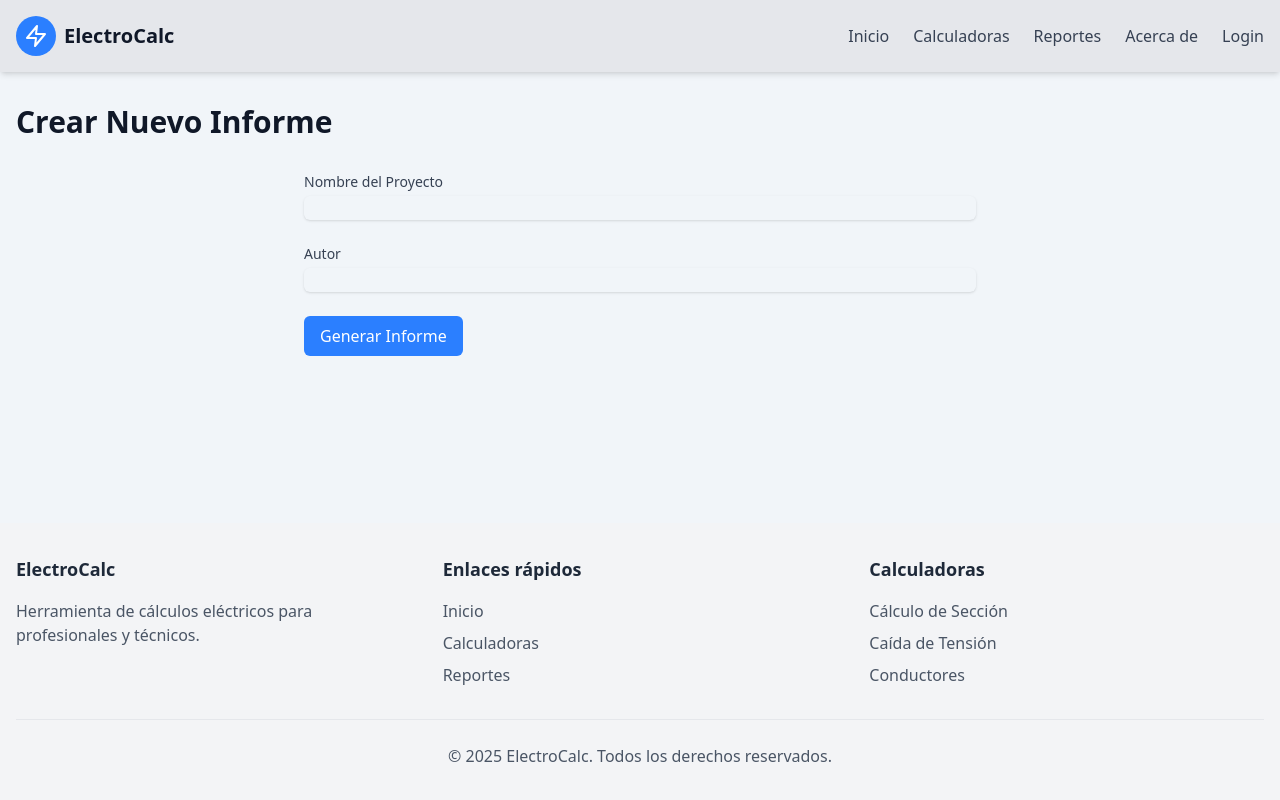
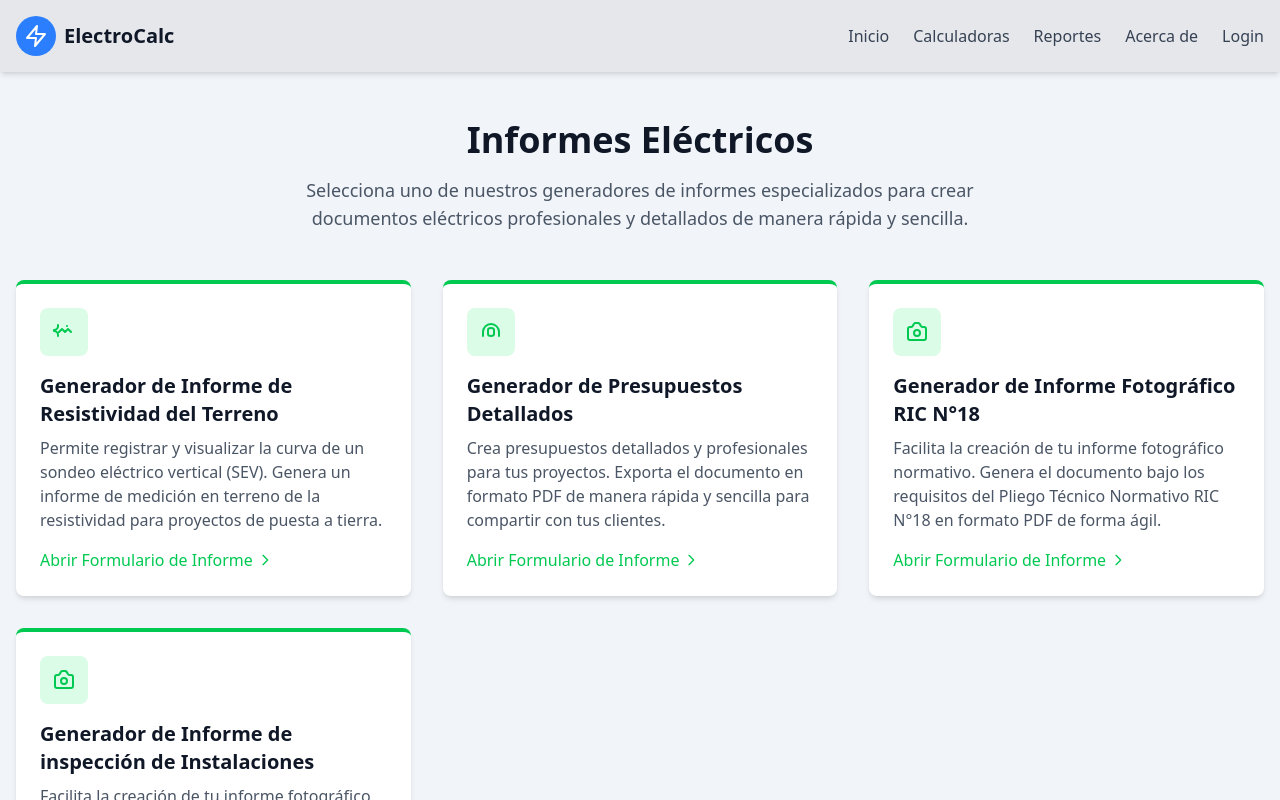
Before and after one commit to Chetti666/electro, a Next.js app: page /informes in a window 1280 px wide. Shown: the top 800 px of the page. Built offline with nearby package versions, Linux system fonts and the light colour scheme.

Commit message:
se trasladan componetes de informes a una seccion nueva para informes y se sacan de la seccion calculadoras, Revisar Bien!!

```diff
--- a/src/app/calculadoras/informe-fotografico/page.tsx
+++ b/src/app/informes/informe-fotografico/page.tsx
@@ -343,11 +343,11 @@ const InformeFotograficoSECPage = () => {
                 <h1 className="text-3xl font-bold text-gray-900 dark:text-white mb-2">Generador de Informe Fotográfico SEC</h1>
                 <p className="text-gray-600 dark:text-gray-400">Cumplimiento del punto 6.4 del Pliego Técnico Normativo RIC N°18.</p>
                 <br />
-                <Link href="/calculadoras" className="text-amber-500 hover:text-amber-600 inline-flex items-center">
+                <Link href="/informes" className="text-amber-500 hover:text-amber-600 inline-flex items-center">
                     <svg className="w-4 h-4 mr-1" fill="none" viewBox="0 0 24 24" stroke="currentColor">
                         <path strokeLinecap="round" strokeLinejoin="round" strokeWidth={2} d="M15 19l-7-7 7-7" />
                     </svg>
-                    Volver a calculadoras
+                    Volver a informes
                 </Link>
             </div>
 
--- a/src/app/calculadoras/informe-inspeccion/page.tsx
+++ b/src/app/informes/informe-inspeccion/page.tsx
@@ -469,9 +469,9 @@ const InformeInspeccionPage: React.FC = () => {
               <h1 className="text-3xl font-bold text-gray-900 dark:text-white mb-2">Generador de Informe de Inspección</h1>
               <p className="text-gray-600 dark:text-gray-400">Crea informes de inspección eléctrica detallados y profesionales.</p>
               <br />
-              <Link href="/calculadoras" className="text-amber-500 hover:text-amber-600 inline-flex items-center">
+              <Link href="/informes" className="text-amber-500 hover:text-amber-600 inline-flex items-center">
                   <svg className="w-4 h-4 mr-1" fill="none" viewBox="0 0 24 24" stroke="currentColor"><path strokeLinecap="round" strokeLinejoin="round" strokeWidth={2} d="M15 19l-7-7 7-7" /></svg>
-                  Volver a calculadoras
+                  Volver a informes
               </Link>
           </div>
 
--- a/src/app/informes/page.tsx
+++ b/src/app/informes/page.tsx
@@ -1,11 +1,89 @@
-import InformeForm from "@/components/informes/InformeForm";
+import InformeCard, { ColorType } from '@/components/InformeCard'; //cambiar el componente importado
+import { ReactNode } from 'react';
 
-export default function InformesPage() {
+export default function Informes() {
+  type Informe = {
+    id: string;
+    title: string;
+    description: string;
+    icon: ReactNode;
+    color: ColorType;
+  };
+
+const calculadoras: Informe[] = [
+
+  {
+    id: 'informe-resistividad',
+    title: 'Generador de Informe de Resistividad del Terreno',
+    description: 'Permite registrar y visualizar la curva de un sondeo eléctrico vertical (SEV). Genera un informe de medición en terreno de la resistividad para proyectos de puesta a tierra.',
+    icon: (
+      // Ícono de Gráfico de Líneas (Chart Bar) para Curva de Resistividad
+      <svg className="h-6 w-6" fill="none" viewBox="0 0 24 24" stroke="currentColor">
+        <path strokeLinecap="round" strokeLinejoin="round" strokeWidth={2} d="M7 12l3-3 3 3 3-3 3 3m-4-6h.01M6 16v-1a4 4 0 00-4-4v-1a4 4 0 004-4v-1" />
+      </svg>
+    ),
+    color: 'green'
+  },
+  {
+    id: 'presupuesto',
+    title: 'Generador de Presupuestos Detallados',
+    description: 'Crea presupuestos detallados y profesionales para tus proyectos. Exporta el documento en formato PDF de manera rápida y sencilla para compartir con tus clientes.',
+    icon: (
+      // Ícono de Dinero (Cash) o Documento con Dinero
+      <svg className="h-6 w-6" fill="none" viewBox="0 0 24 24" stroke="currentColor">
+        <path strokeLinecap="round" strokeLinejoin="round" strokeWidth={2} d="M12 8c-1.657 0-3 .895-3 2v4c0 1.105 1.343 2 3 2s3-.895 3-2v-4c0-1.105-1.343-2-3-2zM4 16v-4a8 8 0 018-8 8 8 0 018 8v4" />
+      </svg>
+    ),
+    color: 'green'
+  },
+  {
+    id: 'informe-fotografico',
+    title: 'Generador de Informe Fotográfico RIC N°18',
+    description: 'Facilita la creación de tu informe fotográfico normativo. Genera el documento bajo los requisitos del Pliego Técnico Normativo RIC N°18 en formato PDF de forma ágil.',
+    icon: (
+      // Ícono de Cámara de fotos (Camera)
+      <svg className="h-6 w-6" fill="none" viewBox="0 0 24 24" stroke="currentColor">
+        <path strokeLinecap="round" strokeLinejoin="round" strokeWidth={2} d="M3 9a2 2 0 012-2h.93a2 2 0 001.664-.89l1.416-2.356A2 2 0 0111 3h2a2 2 0 011.664.89l1.416 2.356A2 2 0 0018.07 7H19a2 2 0 012 2v9a2 2 0 01-2 2H5a2 2 0 01-2-2V9z" />
+        <path strokeLinecap="round" strokeLinejoin="round" strokeWidth={2} d="M15 13a3 3 0 11-6 0 3 3 0 016 0z" />
+      </svg>
+    ),
+    color: 'green'
+  },
+  {
+    id: 'informe-inspeccion',
+    title: 'Generador de Informe de inspección de Instalaciones',
+    description: 'Facilita la creación de tu informe fotográfico para el levantamiento de instalaciones existentes e inspección. Genera un reporte detallando los puntos criticos detectados, recomendaciones y evidencias de la inspección en formato PDF de forma ágil.',
+    icon: (
+      // Ícono de Cámara de fotos (Camera)
+      <svg className="h-6 w-6" fill="none" viewBox="0 0 24 24" stroke="currentColor">
+        <path strokeLinecap="round" strokeLinejoin="round" strokeWidth={2} d="M3 9a2 2 0 012-2h.93a2 2 0 001.664-.89l1.416-2.356A2 2 0 0111 3h2a2 2 0 011.664.89l1.416 2.356A2 2 0 0018.07 7H19a2 2 0 012 2v9a2 2 0 01-2 2H5a2 2 0 01-2-2V9z" />
+        <path strokeLinecap="round" strokeLinejoin="round" strokeWidth={2} d="M15 13a3 3 0 11-6 0 3 3 0 016 0z" />
+      </svg>
+    ),
+    color: 'green'
+  }
+];
+
   return (
-    <div className="container mx-auto px-4 py-8">
-      <h1 className="text-3xl font-bold text-gray-900 dark:text-white mb-8">Crear Nuevo Informe</h1>
-      <div className="max-w-2xl mx-auto">
-        <InformeForm />
+    <div className="container mx-auto px-4 py-12">
+      <div className="text-center mb-12">
+        <h1 className="text-3xl md:text-4xl font-bold text-gray-900 dark:text-white mb-4">Informes Eléctricos</h1>
+        <p className="text-lg text-gray-600 dark:text-gray-400 max-w-2xl mx-auto">
+        Selecciona uno de nuestros generadores de informes especializados para crear documentos eléctricos profesionales y detallados de manera rápida y sencilla.
+        </p>
+      </div>
+
+      <div className="grid grid-cols-1 md:grid-cols-2 lg:grid-cols-3 gap-8">
+        {calculadoras.map((calc) => (
+          <InformeCard
+            key={calc.id}
+            id={calc.id}
+            title={calc.title}
+            description={calc.description}
+            icon={calc.icon}
+            color={calc.color}
+          />
+        ))}
       </div>
     </div>
   );
--- a/src/app/calculadoras/presupuesto/page.tsx
+++ b/src/app/informes/presupuesto/page.tsx
@@ -919,11 +919,11 @@ const PresupuestoPageContent = (props: PresupuestoPageContentProps) => {
                 <h1 className="text-3xl font-bold text-gray-900 dark:text-white mb-2">Análisis de Precios Unitarios y Presupuestos</h1>
                 <p className="text-gray-600 dark:text-gray-400">Crea APU, gestiona bases de datos y genera cotizaciones en PDF.</p>
                 <br />
-                <Link href="/calculadoras" className="text-amber-500 hover:text-amber-600 inline-flex items-center">
+                <Link href="/informes" className="text-amber-500 hover:text-amber-600 inline-flex items-center">
                     <svg className="w-4 h-4 mr-1" fill="none" viewBox="0 0 24 24" stroke="currentColor">
                         <path strokeLinecap="round" strokeLinejoin="round" strokeWidth={2} d="M15 19l-7-7 7-7" />
                     </svg>
-                    Volver a calculadoras
+                    Volver a informes
                 </Link>
             </div>
 
--- a/src/components/Header.tsx
+++ b/src/components/Header.tsx
@@ -30,7 +30,7 @@ export default function Header() {
           <Link href="/calculadoras" className="text-gray-700 hover:text-blue-500 dark:text-gray-300 dark:hover:text-blue-400">
             Calculadoras
           </Link>
-          <Link href="/reportes" className="text-gray-700 hover:text-blue-500 dark:text-gray-300 dark:hover:text-blue-400">
+          <Link href="/informes" className="text-gray-700 hover:text-blue-500 dark:text-gray-300 dark:hover:text-blue-400">
             Reportes
           </Link>
           <Link href="/acerca" className="text-gray-700 hover:text-blue-500 dark:text-gray-300 dark:hover:text-blue-400">
--- /dev/null
+++ b/src/components/InformeCard.tsx
@@ -0,0 +1,69 @@
+import Link from 'next/link';
+import { ReactNode } from 'react';
+
+export type ColorType = 'blue' | 'emerald' | 'amber' | 'purple' | 'green' | 'red';
+
+interface InformeCardProps {
+  id: string;
+  title: string;
+  description: string;
+  icon: ReactNode;
+  color: ColorType;
+}
+
+export default function InformeCard({ id, title, description, icon, color }: InformeCardProps) {
+  // Mapeo de colores para clases de Tailwind
+  const colorClasses = {
+    blue: {
+      border: 'border-blue-500 hover:border-blue-600',
+      bg: 'bg-blue-100 dark:bg-blue-900',
+      text: 'text-blue-500 hover:text-blue-600'
+    },
+    emerald: {
+      border: 'border-emerald-500 hover:border-emerald-600',
+      bg: 'bg-emerald-100 dark:bg-emerald-900',
+      text: 'text-emerald-500 hover:text-emerald-600'
+    },
+    amber: {
+      border: 'border-amber-500 hover:border-amber-600',
+      bg: 'bg-amber-100 dark:bg-amber-900',
+      text: 'text-amber-500 hover:text-amber-600'
+    },
+    purple: {
+      border: 'border-purple-500 hover:border-purple-600',
+      bg: 'bg-purple-100 dark:bg-purple-900',
+      text: 'text-purple-500 hover:text-purple-600'
+    },
+    green: {
+      border: 'border-green-500 hover:border-green-600',
+      bg: 'bg-green-100 dark:bg-green-900',
+      text: 'text-green-500 hover:text-green-600'
+    },
+    red: {
+      border: 'border-red-500 hover:border-red-600',
+      bg: 'bg-red-100 dark:bg-red-900',
+      text: 'text-red-500 hover:text-red-600'
+    }
+  };
+
+  return (
+    <Link
+      href={`/informes/${id}`}
+      className={`card hover:shadow-lg transition-shadow border-t-4 ${colorClasses[color].border} text-center sm:text-left`}
+    >
+      <div className={`h-12 w-12 ${colorClasses[color].bg} rounded-lg flex items-center justify-center mb-4 mx-auto sm:mx-0`}>
+        <div className={colorClasses[color].text}>
+          {icon}
+        </div>
+      </div>
+      <h2 className="text-lg sm:text-xl font-semibold text-gray-900 dark:text-white mb-2">{title}</h2>
+      <p className="text-gray-600 dark:text-gray-400 mb-4">{description}</p>
+      <div className={`${colorClasses[color].text} font-medium inline-flex items-center`}>
+        Abrir Formulario de Informe
+        <svg className="w-4 h-4 ml-1" fill="none" viewBox="0 0 24 24" stroke="currentColor">
+          <path strokeLinecap="round" strokeLinejoin="round" strokeWidth={2} d="M9 5l7 7-7 7" />
+        </svg>
+      </div>
+    </Link>
+  );
+}
```
Also changed, not shown: src/app/informes/informe-fotografico/informe-fotografico.module.css (renamed from src/app/calculadoras/informe-fotografico/informe-fotografico.module.css), src/app/informes/informe-resistividad/SevReport.tsx (renamed from src/app/calculadoras/medicion-resistividad/SevReport.tsx), src/app/informes/informe-resistividad/page.tsx (renamed from src/app/calculadoras/medicion-resistividad/page.tsx), src/app/informes/presupuesto/presupuesto.module.css (renamed from src/app/calculadoras/presupuesto/presupuesto.module.css).
